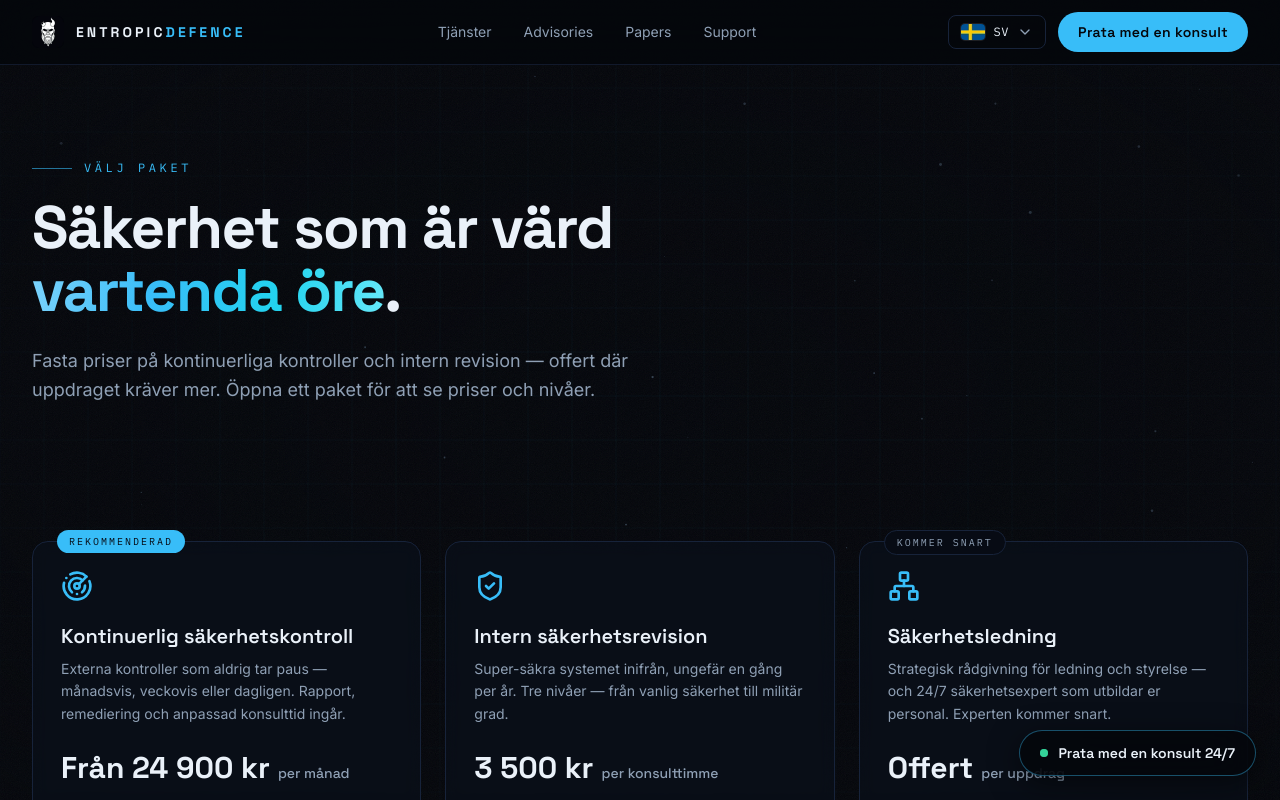
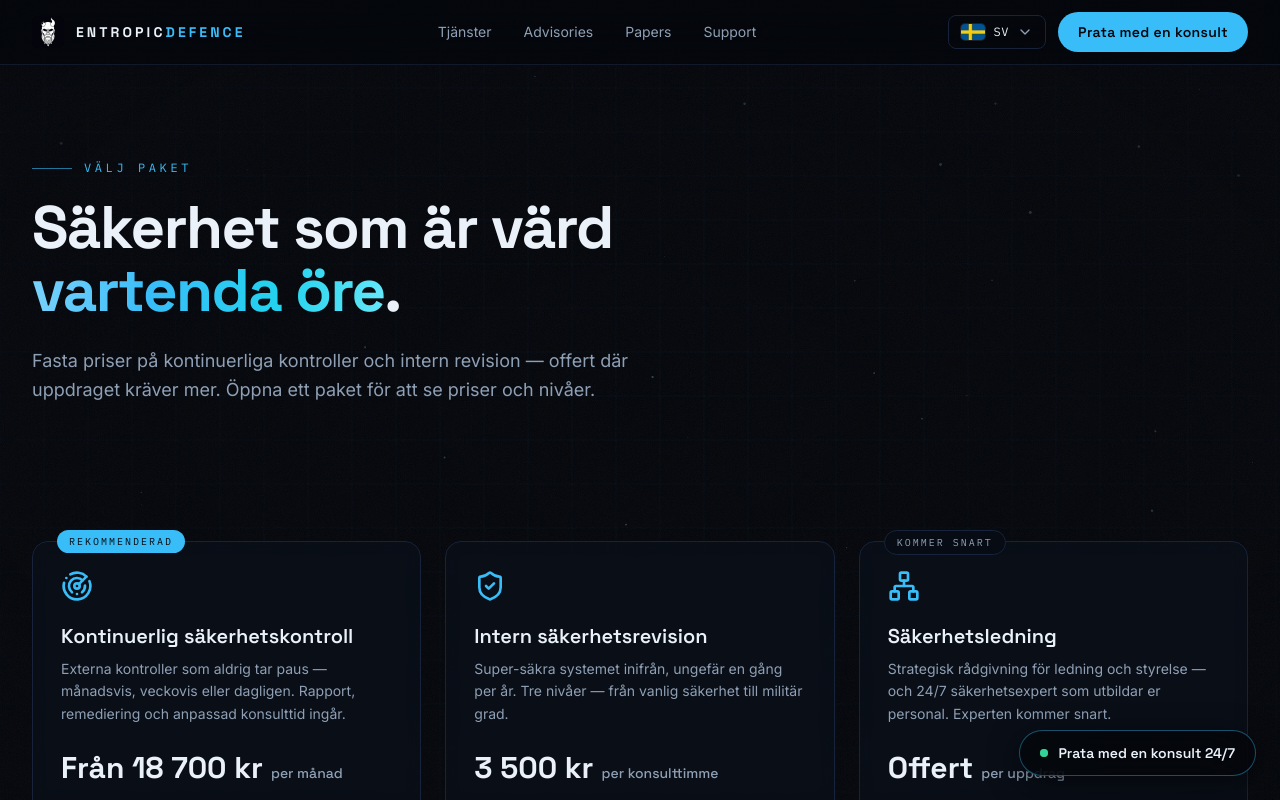
Before and after one commit to Mimirsdefence/entropicdefence.com, a React (Vite) app: page /checkout in a window 1280 px wide. Shown: the top 800 px of the page. Built offline with nearby package versions, Linux system fonts and the light colour scheme.

Commit message:
§4 Checkout: säkerhetspaketet visar nu Från 18 700 kr (periodPrice year)

```diff
--- a/src/pages/Checkout.tsx
+++ b/src/pages/Checkout.tsx
@@ -10,7 +10,7 @@ import PageHero from '@/components/PageHero'
 import Button from '@/components/Button'
 import Reveal from '@/components/Reveal'
 import QuoteForm, { type QuoteOption } from '@/components/QuoteForm'
-import { EXTERNAL_PRICES, INTERNAL_RATE } from '@/data/packages'
+import { EXTERNAL_PRICES, INTERNAL_RATE, periodPrice } from '@/data/packages'
 import { useI18n } from '@/i18n'
 
 type Category = {
@@ -34,7 +34,7 @@ export default function Checkout() {
     {
       name: t.checkout.categories[0].name,
       icon: Radar,
-      price: `${t.common.from} ${formatPrice(EXTERNAL_PRICES.manad.small ?? 0)}`,
+      price: `${t.common.from} ${formatPrice(periodPrice(EXTERNAL_PRICES.manad.small, 'year') ?? 0)}`,
       period: t.checkout.categories[0].period,
       description: t.checkout.categories[0].description,
       features: t.checkout.categories[0].features,
```
